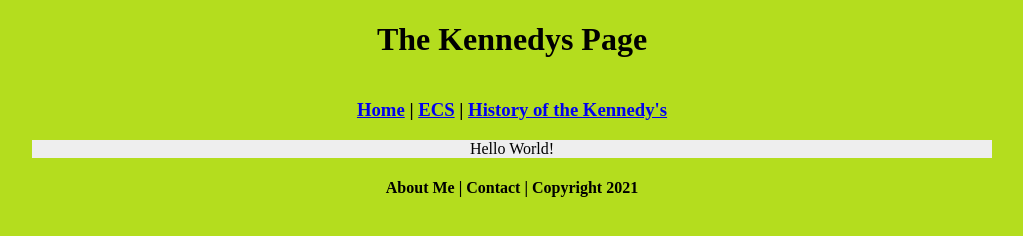
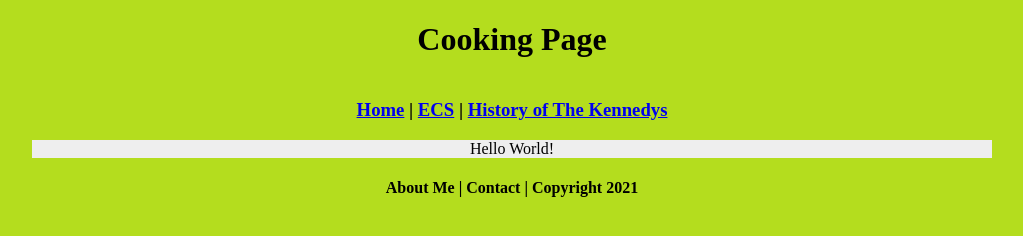
Before and after one commit to LilyBlomquist/ecsportfolio, a plain HTML site: page ecs/History of the Kennedy's/index.html in a window 1280 px wide. Shown: the whole page, without its empty margins (128-1151 px from the left). Drawn offline with Linux system fonts and the light colour scheme; files that its build step writes are made by us from their sources.

Commit message:
Update index.html

```diff
--- a/ecs/History of the Kennedy's/index.html
+++ b/ecs/History of the Kennedy's/index.html
@@ -1,18 +1,18 @@
 <!DOCTYPE html>
 <html class="homePage">
 <head>
-	<!-- This is a comment! Text here will be ignored by the browser. -->
-	<meta charset="UTF-8">
-	<title>History of the Kennedy's</title>
-	<link href="../myCSS.css" rel="stylesheet" type="text/css">
+<!-- This is a comment! Text here will be ignored by the browser. -->
+<meta charset="UTF-8">
+<title> History of the Kennedys </title>
+<link href="../myCSS.css" rel="stylesheet" type="text/css">
 </head>
 <body>
 <div class="container">
   <div class="header">
-  	<h1>The Kennedys Page</h1>
+  <h1> Cooking Page </h1>
   </div>
   <div class="nav">
-    <h3> <a href="../index.html">Home</a> | <a href="../ecs/index.html">ECS</a>  | <a href="../ecs/index.html">History of the Kennedy's</a> </h3>
+    <h3> <a href="../index.html">Home</a> | <a href="../ecs/index.html">ECS</a> | <a href="index.html">History of The Kennedys</a> </h3>
   </div>
   <div class="content">Hello World!</div>
   <div class="footer">
```
